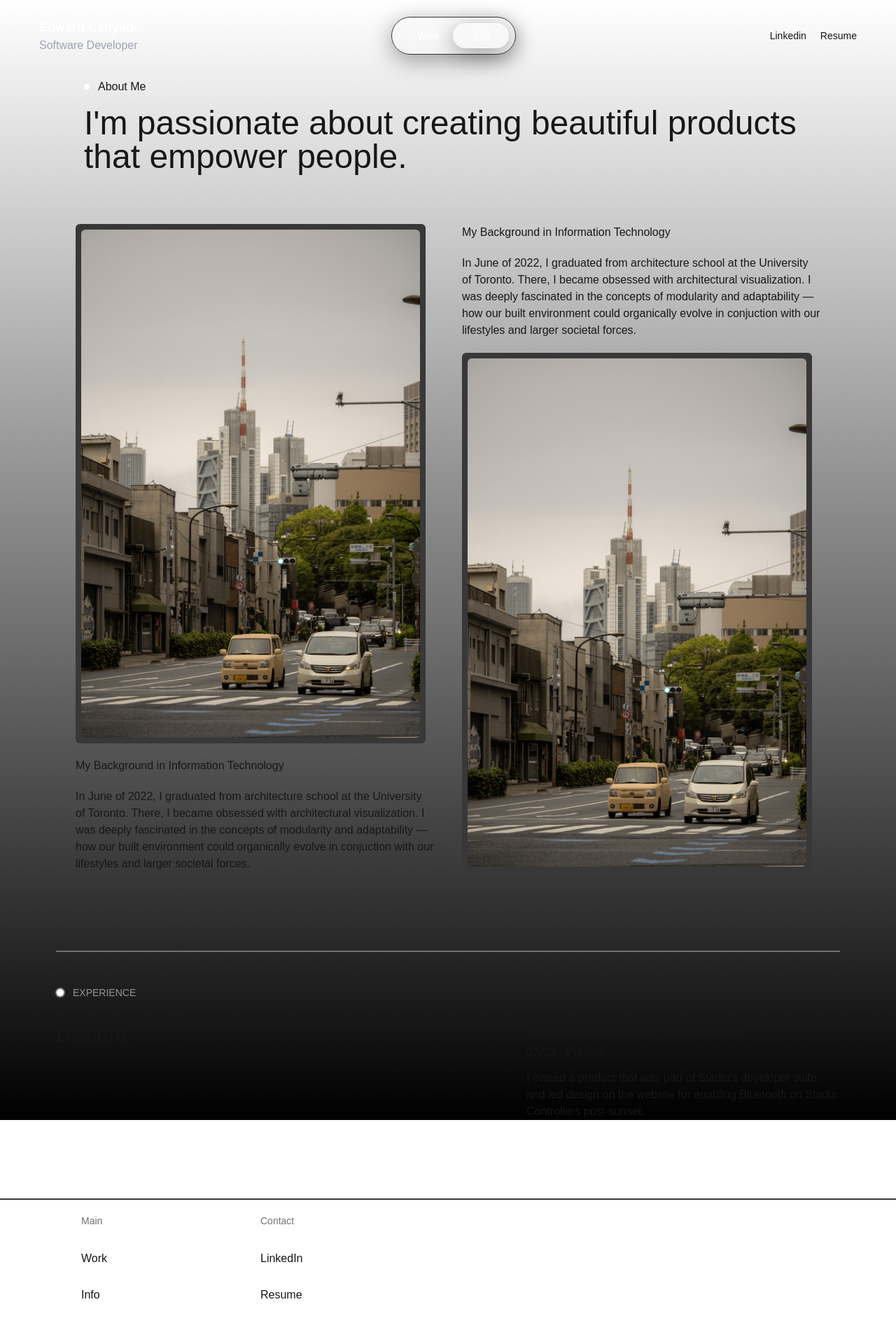
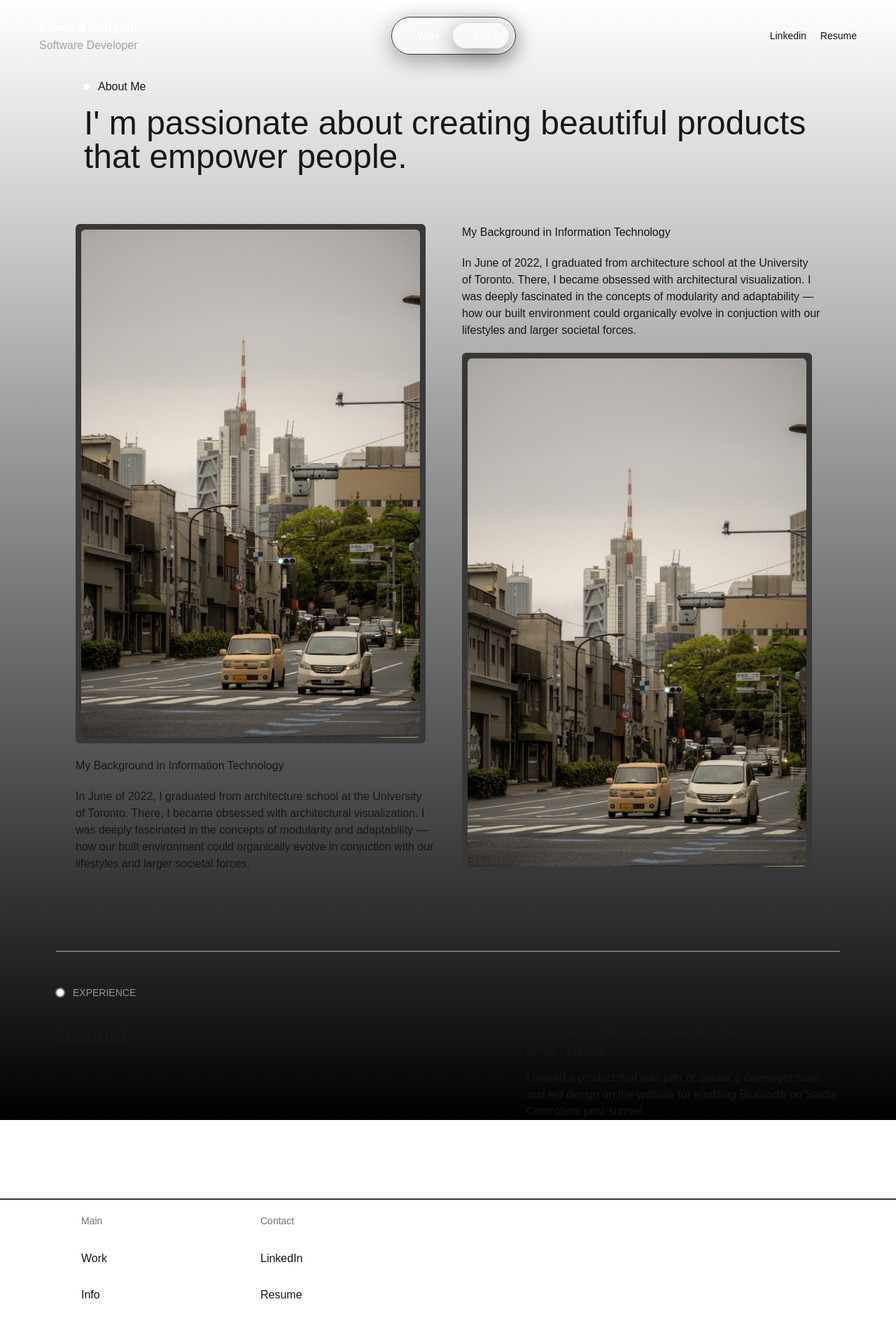
Before and after one commit to edw11/Resume, a Next.js app: page /info in a window 1280 px wide. Shown: the top 1920 px of the page at 70% size. Built offline with nearby package versions, Linux system fonts and the light colour scheme; a web font is replaced by a local one; what @designbycode/tailwindcss-text-shadow would draw is missing.

Commit message:
final v2

```diff
--- a/app/(root)/info/page.tsx
+++ b/app/(root)/info/page.tsx
@@ -16,8 +16,8 @@ const page = () => {
               <p>About Me</p>
             </div>
             <p className="text-4xl md:text-5xl text-shadow min-w-[20rem] max-w-[65rem]">
-              I'm passionate about creating beautiful products that empower
-              people.
+              I&apos; m passionate about creating beautiful products that
+              empower people.
             </p>
           </div>
           <InfoDetails />
@@ -33,12 +33,12 @@ const page = () => {
             <div className="flex flex-col gap-3">
               <div className="flex flex-col gap-1">
                 <h1 className="text-xl">Sr. Product Designer, Core Product</h1>
-                <p>07/'23 - Present</p>
+                <p>07/&apos;23 - Present</p>
               </div>
               <p className="max-w-md">
-                I owned a product that was part of Stadia's developer suite, and
-                led design on the website for enabling Bluetooth on Stadia
-                Controllers post-sunset.
+                I owned a product that was part of Stadia&apos; s developer
+                suite, and led design on the website for enabling Bluetooth on
+                Stadia Controllers post-sunset.
               </p>
             </div>
           </div>
```
